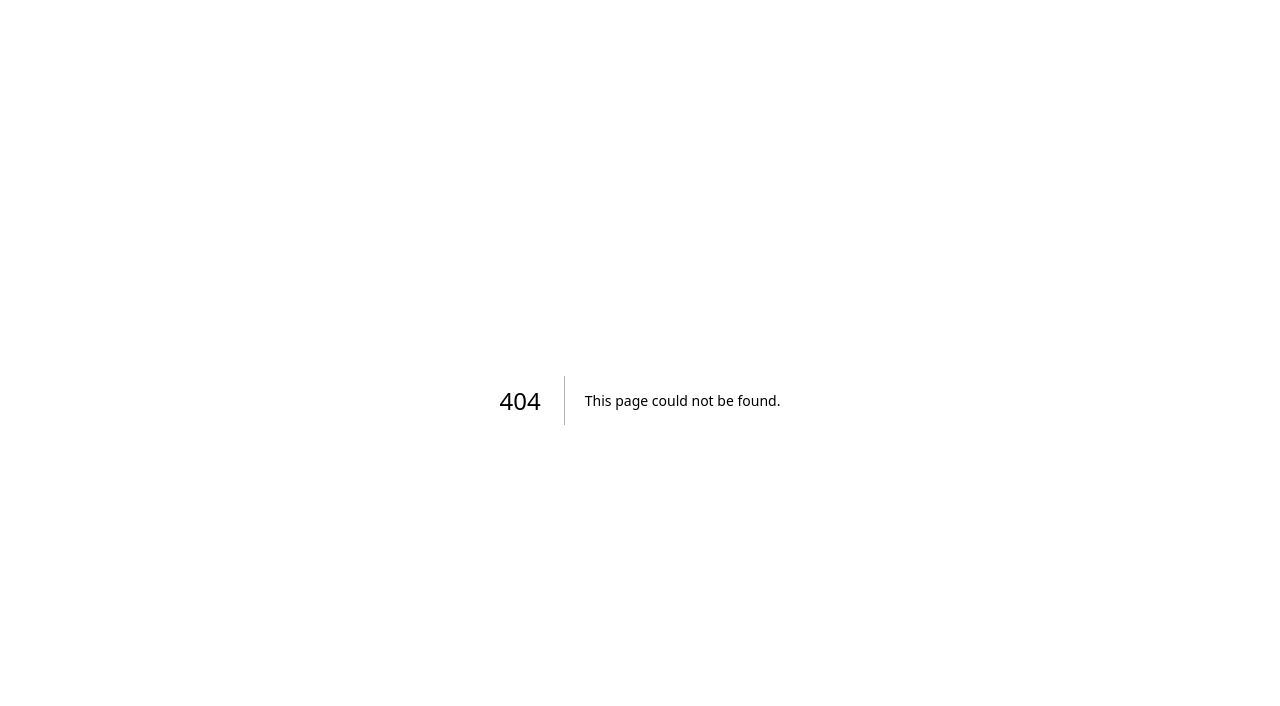
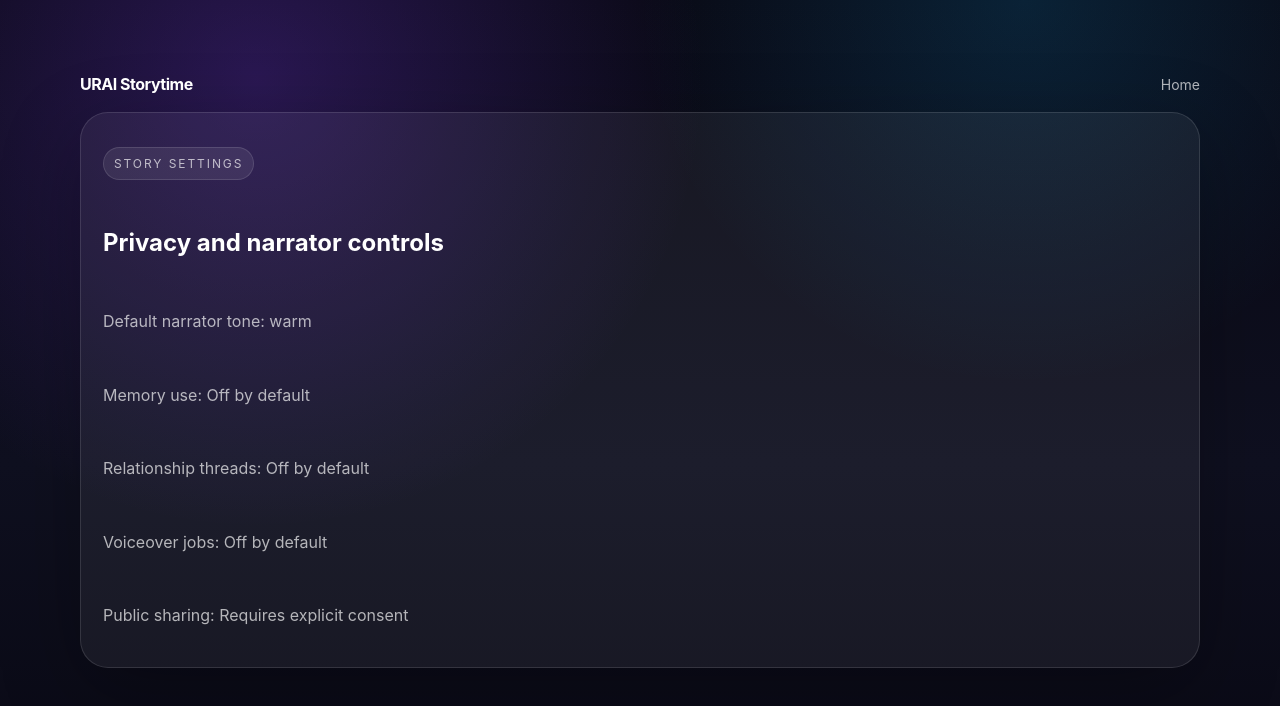
Before and after one commit to LifeLoggerAI/urai-storytime, a Next.js app: page /storytime/settings in a window 1280 px wide. Before the commit this address had no page. Shown: the top 706 px of the page. Built offline with nearby package versions, Linux system fonts and the light colour scheme.

Commit message:
Add Storytime settings route

```diff
--- /dev/null
+++ b/src/app/storytime/settings/page.tsx
@@ -0,0 +1,15 @@
+import { StorySettings } from "@/components/storytime/StorySettings";
+
+export default function StorytimeSettingsPage() {
+  return (
+    <main className="storytime-shell">
+      <div className="storytime-wrap">
+        <nav className="storytime-nav">
+          <a className="storytime-brand" href="/storytime">URAI Storytime</a>
+          <div className="storytime-links"><a href="/storytime">Home</a></div>
+        </nav>
+        <StorySettings />
+      </div>
+    </main>
+  );
+}
```
